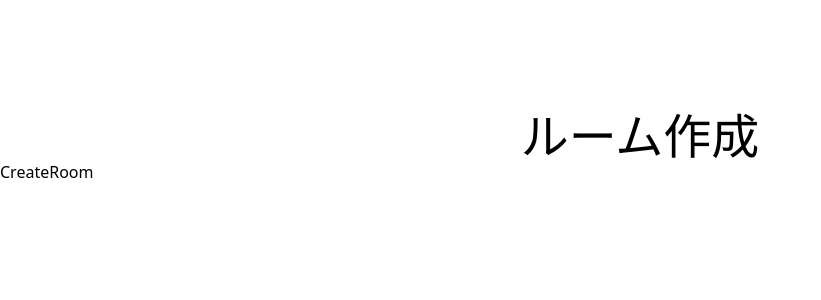
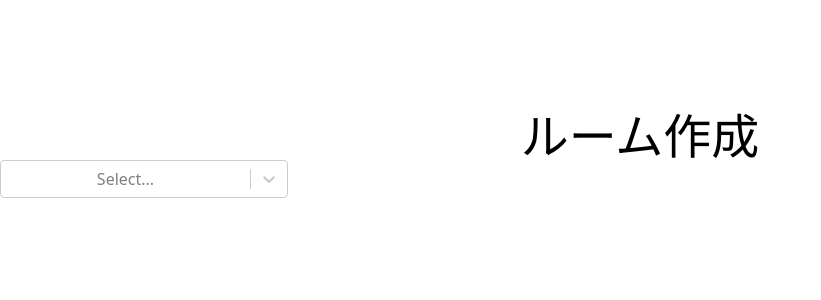
Before and after one commit to Doer-org/hack-camp_vol5_2022, a React (Create React App) app in the folder front/: page /CreateRoom in a window 1280 px wide. Shown: the top 300 px of the page, without its empty margins (0-821 px from the left). Built offline with nearby package versions, Linux system fonts and the light colour scheme.

Commit message:
選択ボタン

```diff
--- a/front/package.json
+++ b/front/package.json
@@ -9,7 +9,8 @@
     "react": "^18.2.0",
     "react-dom": "^18.2.0",
     "react-router-dom": "^6.3.0",
-    "react-scripts": "5.0.1",
+    "react-scripts": "^5.0.1",
+    "react-select": "^5.4.0",
     "web-vitals": "^2.1.4"
   },
   "scripts": {
--- a/front/src/coomponents/views/CreateRoom.js
+++ b/front/src/coomponents/views/CreateRoom.js
@@ -1,15 +1,25 @@
 import React from "react";
+import Select from 'react-select';
 
-export default class CreateRoom extends React.Component {
-  render() {
+const CreateRoom = () =>  {
+  const options = [
+    { value: 'pikachu', label: 'ピカチュウ' },
+    { value: 'bulbasaur', label: 'フシギダネ' },
+    { value: 'charmander', label: 'ヒトカゲ' },
+    { value: 'squirtle', label: 'ゼニガメ' },
+  ]
     return (
       <div>
         <div align="center">
           <h1 className="text-5xl mt-28">ルーム作成</h1>
         </div>
 
-        CreateRoom
+        <div className="w-72" align="center">
+        <Select options={options} label="人数"/>
+        </div>
       </div>
-    )
-  }
+    );
 }
+
+
+export default CreateRoom;
```
Also changed, not shown: 1 other file (tests, documents, lock files or other folders).
